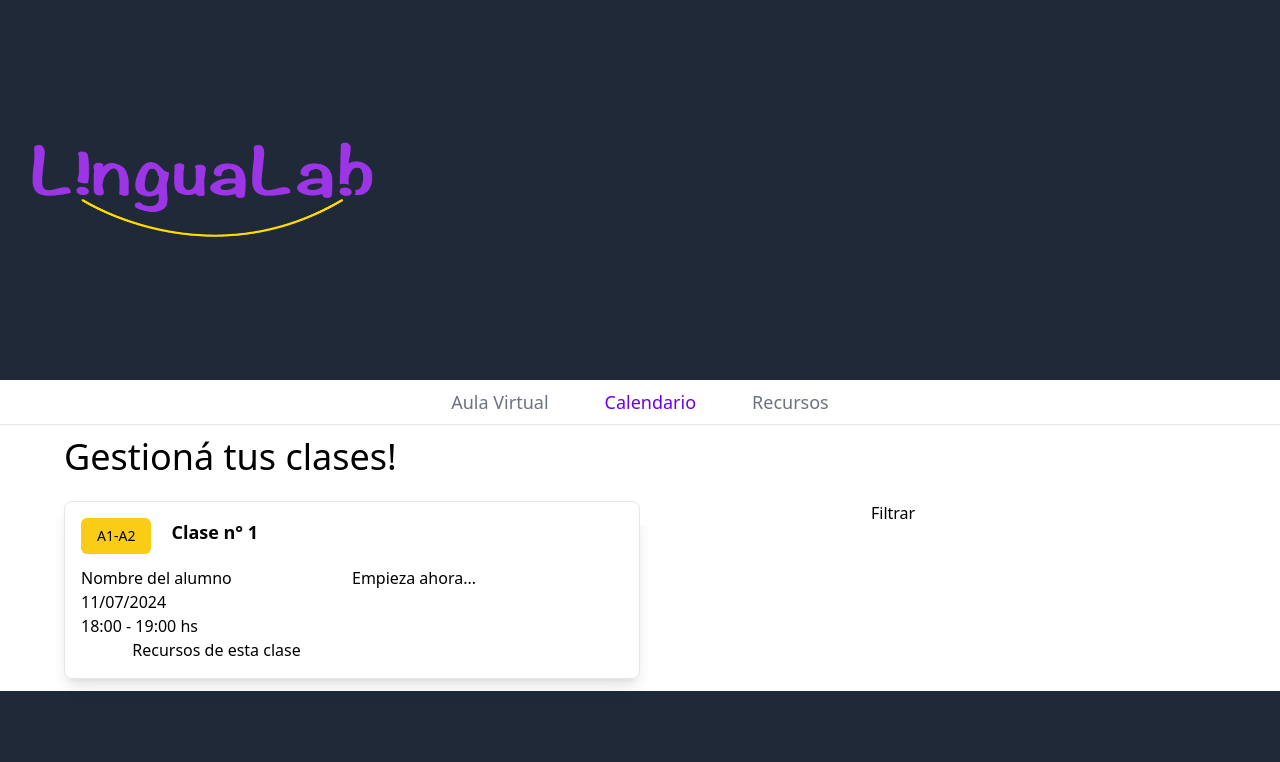
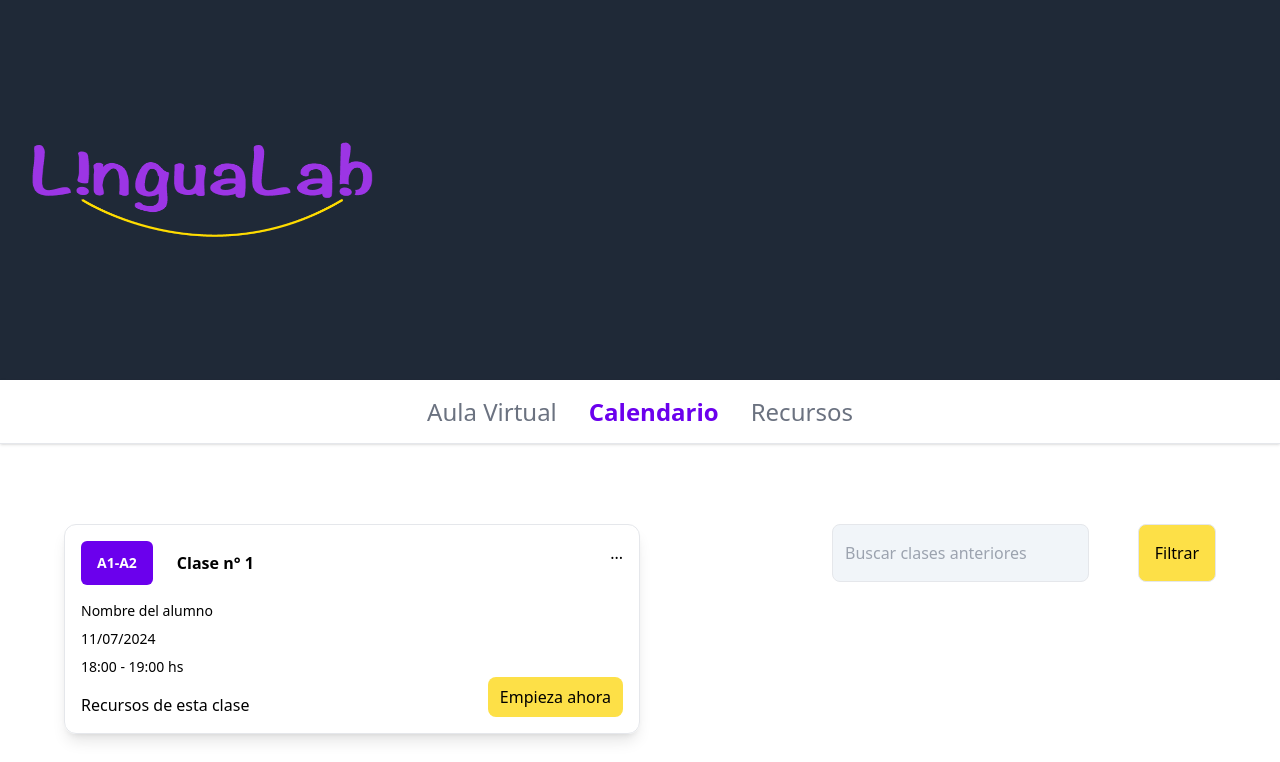
Before and after one commit to FooTalent/Lingualab, a React (Vite) app in the folder client/: page /user/calendario in a window 1280 px wide. Shown: the top 762 px of the page. Built offline with nearby package versions, Linux system fonts and the light colour scheme.

Commit message:
Avances diseño vista calendario, falta implementar componente calendario

```diff
--- /dev/null
+++ b/client/src/components/user/ClassCard.jsx
@@ -0,0 +1,43 @@
+import React, { useState } from 'react'
+import ClassCardResources from './ClassCardResources'
+
+export default function ClassCard({ clase }) {
+    const [open, setOpen] = useState(false)
+
+    const handleResources = (open) => {
+        const newState = open
+        newState ? setOpen(false) : setOpen(true)
+    }
+    return (
+        <div className='border rounded-xl shadow-lg p-4 flex justify-between flex-wrap'>
+            <div className='flex flex-col gap-4 flex-wrap'>
+                <div className='flex gap-6 items-center'>
+                    <div className='bg-Purple rounded-md px-4 py-3 font-extrabold text-white text-sm'>A1-A2</div>
+                    <h2 className='font-bold self-center'>Clase n° 1</h2>
+                </div>
+
+                <div className='flex flex-col gap-2 text-sm'>
+                    <p>Nombre del alumno</p>
+                    <p>11/07/2024</p>
+                    <p>18:00 - 19:00 hs</p>
+                </div>
+
+                <ClassCardResources handleResources={handleResources} state={open} />
+            </div>
+
+
+            <div className='flex flex-col justify-between items-end'>
+                <button>...</button>
+                <button className='flex gap-3 rounded-lg px-3 py-2 bg-yellow-300'>Empieza ahora</button>
+            </div>
+
+            <ul className={`${open ? '' : 'hidden'} w-full border-t mt-3 p-2 ease-in-out transition-all duration-200`}>
+                <li>Prueba</li>
+                <li>Prueba</li>
+                <li>Prueba</li>
+                <li>Prueba</li>
+                <li>Prueba</li>
+            </ul>
+        </div>
+    )
+}
--- /dev/null
+++ b/client/src/components/user/ClassCardResources.jsx
@@ -0,0 +1,9 @@
+import React from 'react'
+
+export default function ClassCardResources({ handleResources, state }) {
+    return (
+        <div>
+            <button onClick={() => handleResources(state)}>Recursos de esta clase</button>
+        </div>
+    )
+}
--- /dev/null
+++ b/client/src/components/user/ClassList.jsx
@@ -0,0 +1,14 @@
+import React from 'react'
+import ClassCard from './ClassCard'
+
+export default function ClassList({ nextClasses }) {
+    return (
+        nextClasses.map(clase => {
+            return (
+                <ClassCard
+                    key={Math.random()}
+                />
+            )
+        })
+    )
+}
--- /dev/null
+++ b/client/src/components/user/NavUser.jsx
@@ -0,0 +1,31 @@
+import React from 'react'
+import { Link, useLocation } from 'react-router-dom'
+
+export default function NavUser() {
+    const navItems = ['Aula Virtual', 'Calendario', 'Recursos']
+    const location = useLocation().pathname
+
+    return (
+        <nav className='h-16 flex justify-center items-center gap-8 border-b shadow'>
+            {
+                navItems.map(navItem => {
+                    const route = location.split('/')
+                    const routeSplit = route[route.length - 1].toLowerCase(0)
+                    const navItemLower = navItem.toLowerCase().replace(' ', '-')
+                    const routeSimple = routeSplit.replace('%20', '-')
+
+                    return (
+
+                        <Link
+                            key={navItem}
+                            to={`/user/${navItem}`}
+                            className={`text-2xl ${routeSimple === navItemLower ? 'text-Purple font-extrabold' : 'text-gray-500'}  hover:text-PurpleHover`}
+                        >
+                            {navItem}
+                        </Link>
+                    )
+                })
+            }
+        </nav>
+    )
+}
--- a/client/src/router.jsx
+++ b/client/src/router.jsx
@@ -6,7 +6,7 @@ import Home from './views/Home'
 import Register from './views/auth/Register'
 import ForgotPassword from './views/auth/ForgotPassword'
 import NewPassword from './views/auth/NewPassword'
-import Calendar from './views/user/Calendar'
+import DashboardCalendar from './views/user/DashboardCalendar'
 
 export default function Router() {
     return (
@@ -14,9 +14,8 @@ export default function Router() {
             <Routes>
                 <Route element={<AppLayout />}>
                     <Route path='/' element={<Home />} index />
-                    <Route path='/user/calendario' element={<Calendar />} />
+                    <Route path='/user/calendario' element={<DashboardCalendar />} />
                 </Route>
-
 
                 <Route element={<AuthLayout />}>
                     <Route path='/auth/login' element={<Login />} />
--- a/client/src/views/user/Calendar.jsx
+++ /dev/null
@@ -1,64 +0,0 @@
-import React from 'react'
-import { Link, useLocation } from 'react-router-dom'
-
-export default function Calendar() {
-    const navItems = ['Aula Virtual', 'Calendario', 'Recursos']
-    const location = useLocation().pathname
-
-    return (
-        <div className='bg-white'>
-            <nav className='flex justify-center gap-14 border-b shadow-'>
-                {
-                    navItems.map(navItem => {
-                        const route = location.split('/')
-                        const routeSplit = route[route.length - 1].toLowerCase(0)
-                        const navItemLower = navItem.toLowerCase().replace(' ', '-')
-                        const routeSimple = routeSplit.replace('%20', '-')
-
-                        return (
-                            <Link
-                                key={navItem}
-                                to={`/user/${navItem}`}
-                                className={`py-2 text-lg ${routeSimple === navItemLower ? 'text-Purple' : 'text-gray-500'}  hover:text-PurpleHover`}
-                            >
-                                {navItem}
-                            </Link>
-                        )
-                    })
-                }
-            </nav>
-
-            <main className='flex flex-wrap py-3 px-16'>
-                <h1 className='text-4xl w-full mb-6'>Gestioná tus clases!</h1>
-
-                <div className='border w-2/4 rounded-lg shadow-lg p-4'>
-                    <div className='flex gap-5 mb-3'>
-                        <span className='bg-yellow-400 px-4 py-2 text-sm rounded-md'>A1-A2</span>
-                        <h2 className='font-bold text-lg'>Clase n° 1</h2>
-                    </div>
-                    <div className='flex'>
-                        <div className='flex flex-col w-2/4'>
-                            <span>Nombre del alumno</span>
-                            <span>11/07/2024</span>
-                            <span>18:00 - 19:00 hs</span>
-                            <button>Recursos de esta clase</button>
-                        </div>
-                        <div>
-                            <button>Empieza ahora</button>
-                            <button>...</button>
-                        </div>
-                    </div>
-                </div>
-
-                <aside>
-                    <div>
-                        <input type="search" name="" id="" />
-                        <button>Filtrar</button>
-                    </div>
-                </aside>
-            </main>
-
-
-        </div>
-    )
-}
--- /dev/null
+++ b/client/src/views/user/DashboardCalendar.jsx
@@ -0,0 +1,32 @@
+import React from 'react'
+import NavUser from '../../components/user/NavUser'
+import ClassList from '../../components/user/ClassList'
+
+export default function DashboardCalendar() {
+    const getClases = ['', '', '']
+
+    return (
+        <div className='bg-white'>
+            <NavUser />
+
+            <main className='flex flex-wrap justify-between py-5 pt-20 px-16'>
+                <div className='w-2/4 flex flex-col gap-7'>
+                    <ClassList nextClasses={getClases} />
+                </div>
+
+                <aside className='flex flex-col w-96 item-center'>
+                    <div className='flex flex-nowrap justify-between gap-2'>
+                        <input type="search" className='border rounded-lg px-3 py-4 outline-none bg-slate-100 text-gray-400' placeholder='Buscar clases anteriores' />
+                        <button className='flex gap-2 border rounded-lg px-4 py-3 items-center bg-yellow-300'>Filtrar</button>
+                    </div>
+
+                    <div>
+
+                    </div>
+                </aside>
+            </main>
+
+
+        </div>
+    )
+}
```
